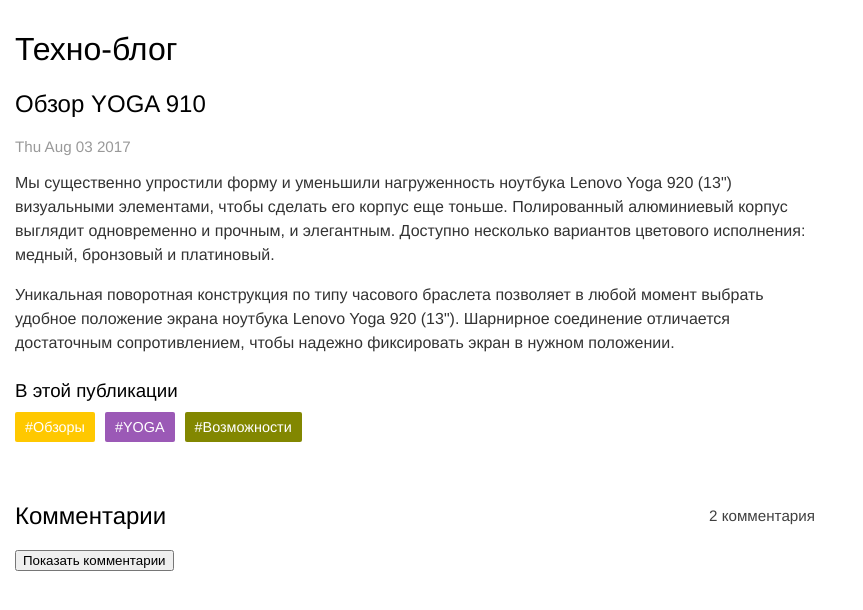
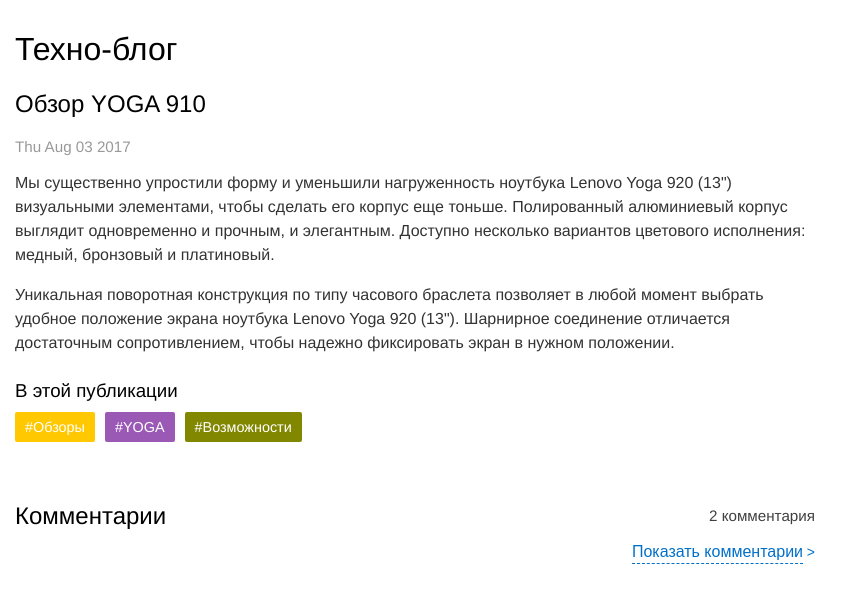
Before and after one commit to unholywhite/react-test-app, a plain HTML site: page index.html in a window 1280 px wide. Shown: the whole page, without its empty margins (0-863 px from the left). Drawn offline with nearby package versions, Linux system fonts and the light colour scheme.

Commit message:
trying React (2019-01-18 12:10)

```diff
--- a/index.html
+++ b/index.html
@@ -113,9 +113,11 @@
                       {this._getCommentsTitle(comments.length)}
                     </p>
                   </div>
-                  <button onClick={this._handleClick.bind(this)}>
+                  <div className="comment-control">
+                    <button className={this.state.ShowComments ? "comment-toggle __active" : "comment-toggle"} onClick={this._handleClick.bind(this)}>
                       {buttonText}
-                  </button>
+                    </button>
+                  </div>
                   {commentNodes}
                 </div>
               );
@@ -145,7 +147,7 @@
 
             _handleClick() {
               this.setState({
-                showComments: !this.state.showComments
+                ShowComments: !this.state.ShowComments
               });
             }
           }
--- a/styles.css
+++ b/styles.css
@@ -66,6 +66,59 @@ main {
     justify-content: space-between;
 }
 
+.comment-control {
+    display: flex;
+    justify-content: flex-end;
+}
+
+.comment-toggle {
+    background: none;
+    border: 0;
+    color: #0270c9;
+    cursor: pointer;
+    font-size: 16px;
+    line-height: 24px;
+    margin-bottom: 20px;
+    margin-top: -10px;
+    outline: none;
+    padding: 0;
+    padding-right: 12px;
+    position: relative;
+    text-decoration: none;
+    transition: .1s linear;
+    white-space: nowrap;
+}
+
+.comment-toggle::after {
+    border-bottom: 1px dashed #0270c9;
+    bottom: 0;
+    content: '';
+    display: block;
+    height: 1px;
+    left: 0;
+    position: absolute;
+    right: 12px;
+}
+
+.comment-toggle::before {
+    bottom: 5px;
+    content: '>';
+    display: block;
+    font-size: 14px;
+    line-height: 1;
+    position: absolute;
+    right: 0;
+    transition: .1s linear;
+}
+
+.comment-toggle.__active::before {
+    transform: rotate(90deg);
+}
+
+.comment-toggle:hover::after {
+    border-bottom: 1px solid #0270c9;
+}
+
 .comment-header {
 }
 
```
